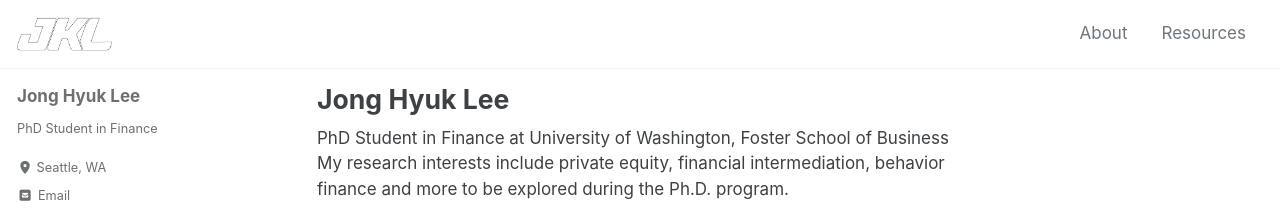
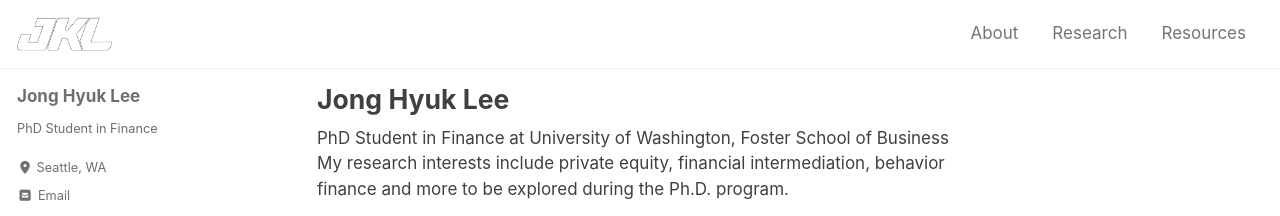
Before and after one commit to jhklee/jhklee.github.io, a Jekyll site: the page built from index.html, in a window 1280 px wide. Shown: the top 216 px of the page. Built offline with Jekyll 4.4.1, drawn with Linux system fonts in a browser that asks for light colours; cached includes are drawn as plain includes; the list of posts is cut into pages by our own code.

Commit message:
Update navigation.yml

```diff
--- a/_data/navigation.yml
+++ b/_data/navigation.yml
@@ -2,6 +2,8 @@
 main:
   - title: "About"
     url: https://jhklee.github.io/about/
+  - title: "Research"
+    url: https://jhklee.github.io/research/
   - title: "Resources"
     url: https://jhklee.github.io/resources/
   # - title: "Sample Posts"
```
